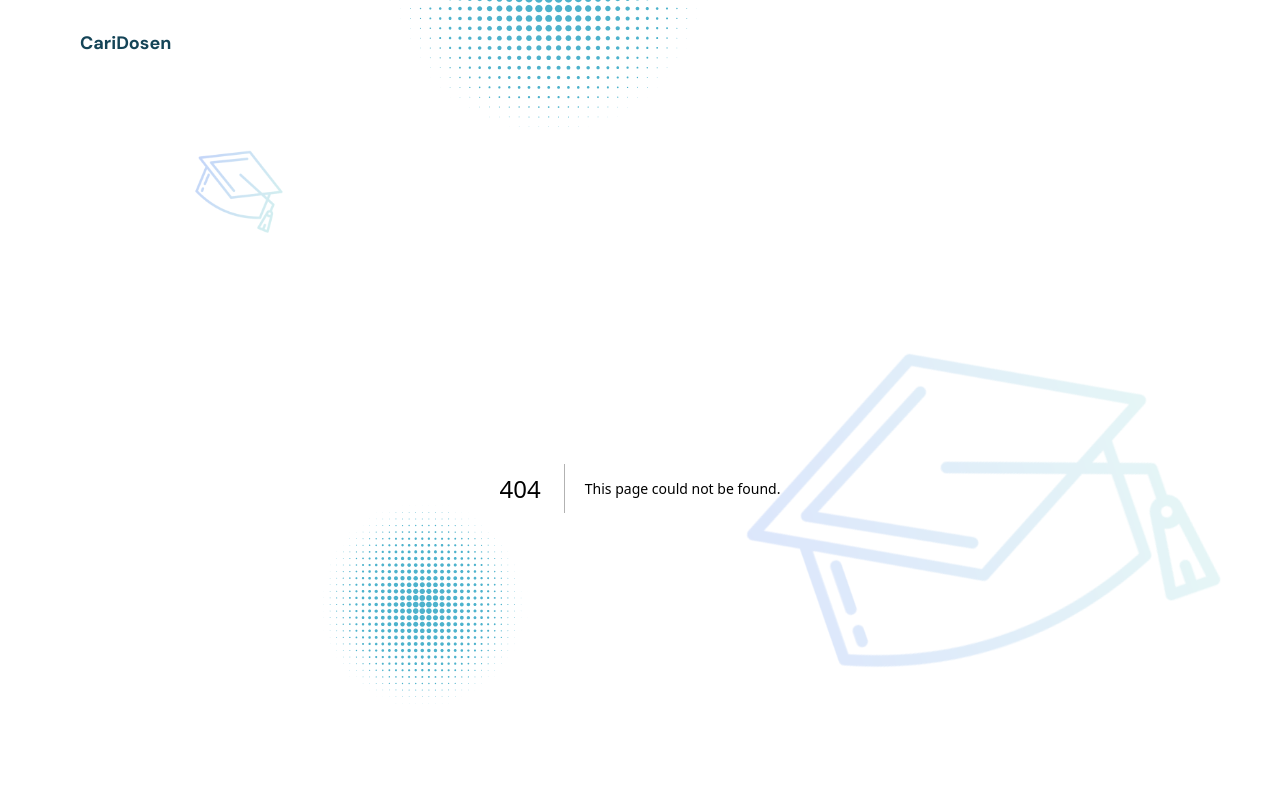
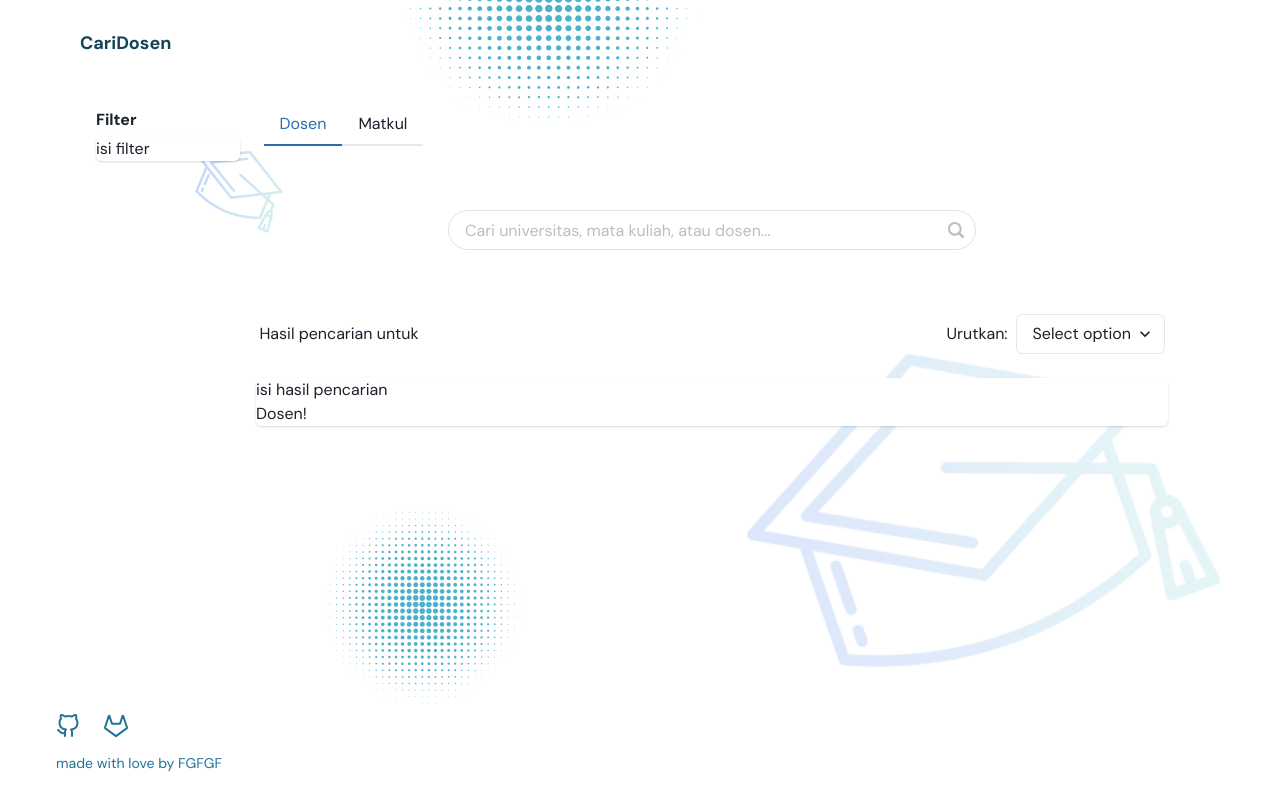
Before and after one commit to IloveNooodles/Dosen-Rank-FE, a Next.js app: page /filter in a window 1280 px wide. Before the commit this address had no page. Shown: the top 800 px of the page. Built offline with nearby package versions, Linux system fonts and the light colour scheme.

Commit message:
feat: add filter and search layout

```diff
--- /dev/null
+++ b/pages/filter/index.tsx
@@ -0,0 +1,86 @@
+import React from "react";
+import NavigationBar from "@/components/NavigationBar";
+import {
+    Box,
+    Container,
+    Flex, HStack,
+    Select, Spacer,
+    Stack,
+    Tab,
+    TabList,
+    TabPanel,
+    TabPanels,
+    Tabs,
+    Text,
+    VStack
+} from "@chakra-ui/react";
+import {Card} from "@chakra-ui/card";
+import Search from "@/pages/search";
+import SearchBar from "@/components/SearchBar";
+
+const SearchAndFilter: React.FC<{}> = () => {
+    return (
+        <Container centerContent h="calc(100vh - 5.5rem - 6.9rem)" w="calc(100vw - 10rem)">
+            <Flex justifyContent="center" w="full">
+                <Box w="19rem">
+                    <Text fontSize="1rem" fontWeight="bold" mb="0.3rem" pt={5}>Filter</Text>
+                    <Card>
+                        isi filter
+                    </Card>
+                </Box>
+                <Box w="97rem">
+                    <VStack>
+                        <Tabs pt="1rem">
+                            <VStack>
+                                <Flex justifyContent="start" w="95%" pb="1.5rem">
+                                    <TabList>
+                                        <Tab>Dosen</Tab>
+                                        <Tab>Matkul</Tab>
+                                    </TabList>
+                                </Flex>
+                                <Box my={8}>
+                                    <SearchBar/>
+                                </Box>
+                                <Box pt="1.5rem">
+                                    <HStack gap="33rem">
+                                        <Text>
+                                            Hasil pencarian untuk
+                                        </Text>
+                                        <HStack>
+                                            <Text>Urutkan:</Text>
+                                            <Select placeholder='Select option'>
+                                                <option value='option1'>Option 1</option>
+                                                <option value='option2'>Option 2</option>
+                                                <option value='option3'>Option 3</option>
+                                            </Select>
+                                        </HStack>
+                                    </HStack>
+                                </Box>
+                                <TabPanels>
+                                    <TabPanel>
+                                        <Card w="57rem">
+                                            isi hasil pencarian
+                                            <p>Dosen!</p>
+                                        </Card>
+                                    </TabPanel>
+                                    <TabPanel>
+                                        <Card w="57rem">
+                                            isi hasil pencarian
+                                            <p>Matkul!</p>
+                                        </Card>
+                                    </TabPanel>
+                                </TabPanels>
+                            </VStack>
+
+                        </Tabs>
+                    </VStack>
+
+
+                </Box>
+            </Flex>
+        </Container>
+
+    );
+};
+
+export default SearchAndFilter;
```
